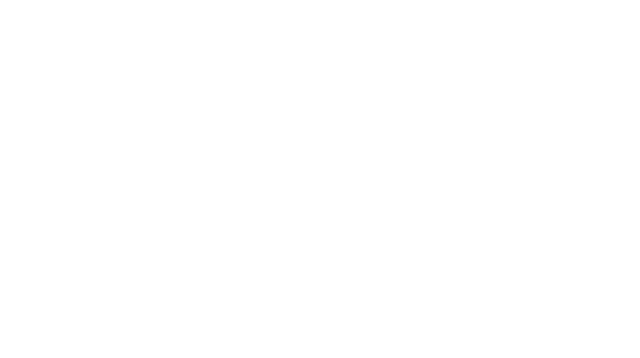
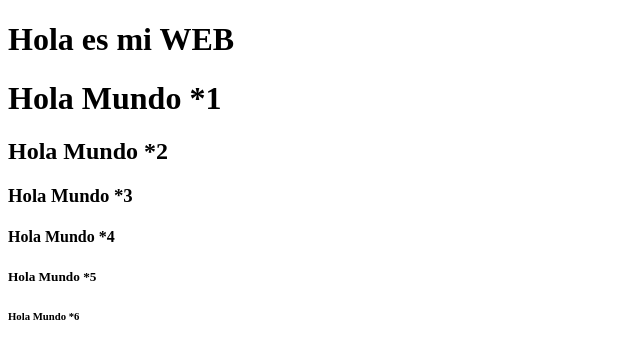
Before and after one commit to Dem0P4n/demo, a plain HTML site: page index.html in a window 1280 px wide. Shown: the whole page, without its empty margins (0-640 px from the left). Drawn offline with Linux system fonts and the light colour scheme.

Commit message:
Mi segundo commit y estoy feliz:D

```diff
--- a/index.html
+++ b/index.html
@@ -7,6 +7,12 @@
     <title>Hola es mi WEB</title>
 </head>
 <body>
-
+    <h1>Hola es mi WEB</h1>
+    <h1>Hola Mundo *1</h1>
+    <h2>Hola Mundo *2</h2>
+    <h3>Hola Mundo *3</h3>
+    <h4>Hola Mundo *4</h4>
+    <h5>Hola Mundo *5</h5>
+    <h6>Hola Mundo *6</h6>
 </body>
 </html>
```
Also changed, not shown: about.html (added, +10 -0 lines).
